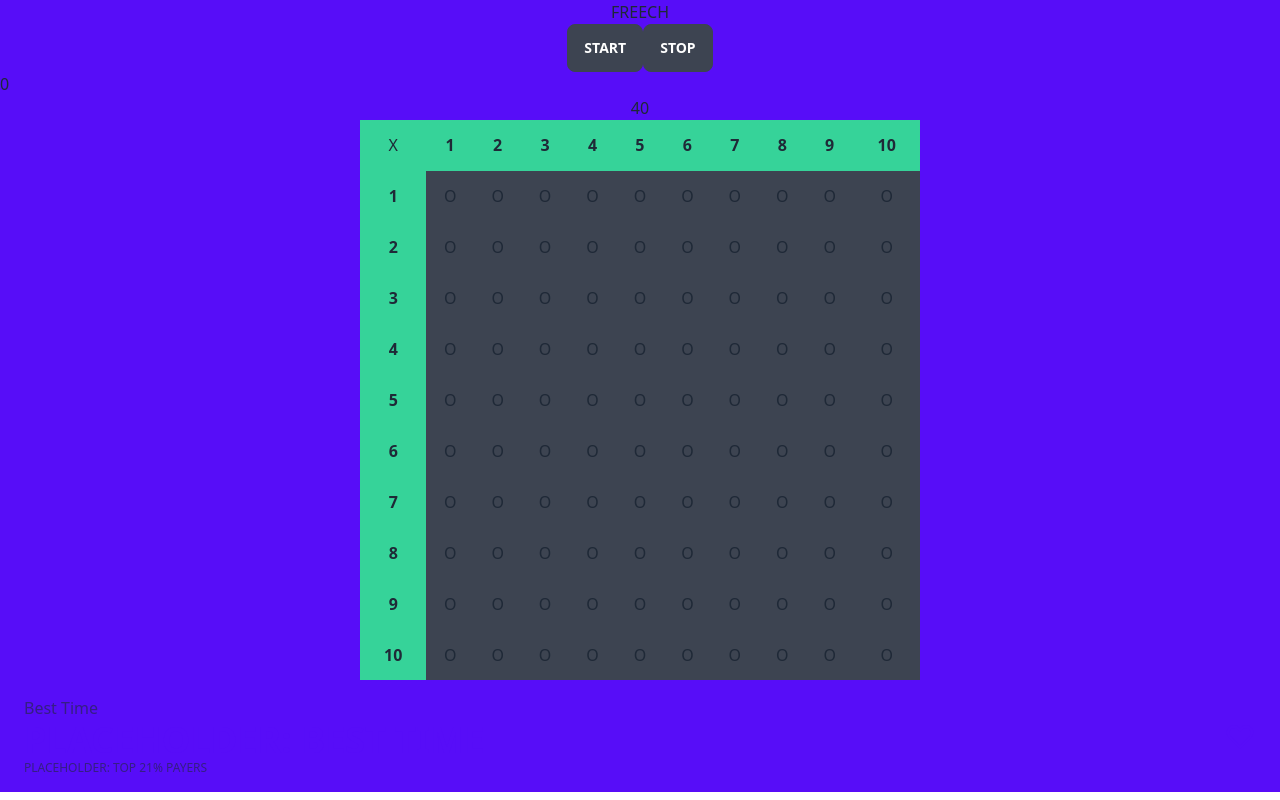
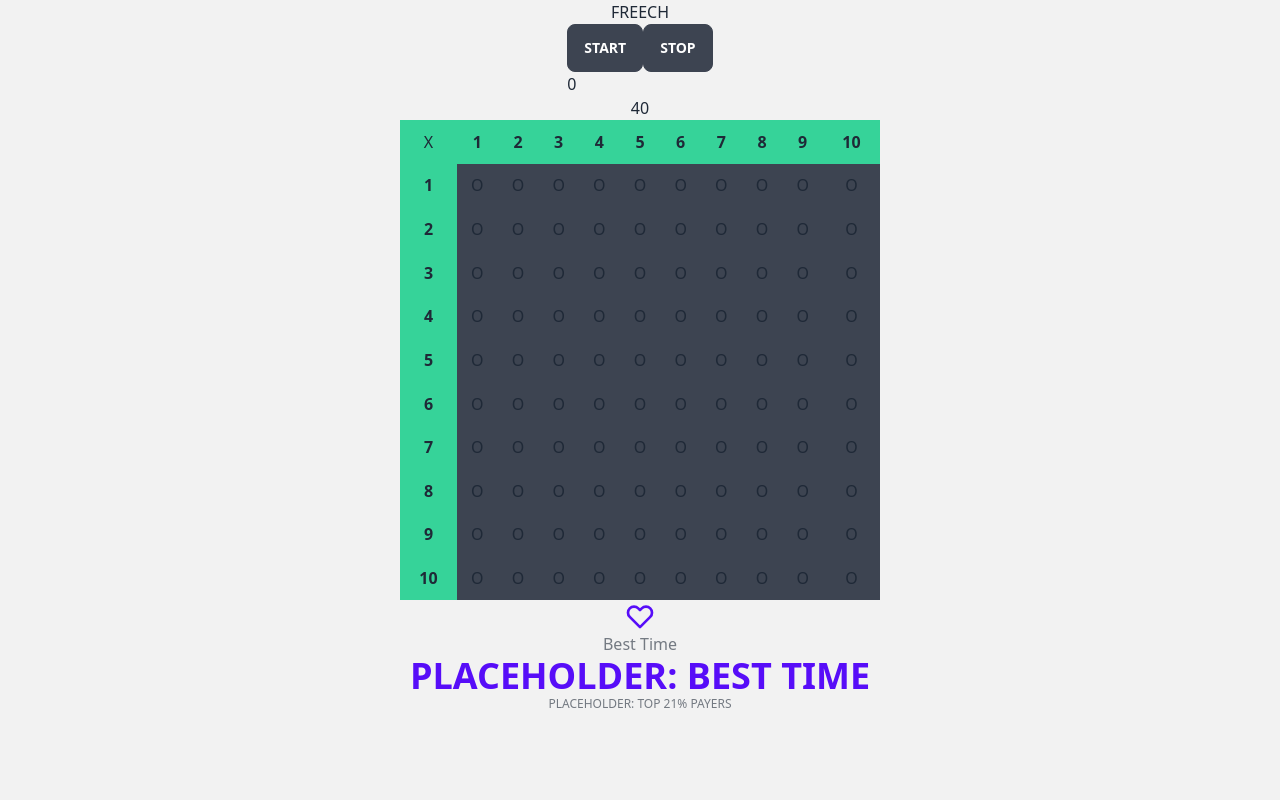
Before and after one commit to fyasla/multab, a SvelteKit app: page / in a window 1280 px wide. Built offline with nearby package versions, Linux system fonts and the light colour scheme.

Commit message:
some centering

```diff
--- a/src/routes/+page.svelte
+++ b/src/routes/+page.svelte
@@ -6,7 +6,7 @@
 </script>
 
 <slot >
-    <div class="flex bg-primary flex-col">
+    <div class="flex h-100vh v-100vw items-center bg-base-200 flex-col">
         <h1 class="hero">FREECH</h1>
         <div class="">
             <Timer/>
--- a/src/routes/BestTime.svelte
+++ b/src/routes/BestTime.svelte
@@ -1,4 +1,4 @@
-<div class="justify-center stat">
+<div class="flex flex-col items-center w-table">
     <div class="stat-figure text-primary">
       <svg xmlns="http://www.w3.org/2000/svg" fill="none" viewBox="0 0 24 24" class="inline-block w-8 h-8 stroke-current"><path stroke-linecap="round" stroke-linejoin="round" stroke-width="2" d="M4.318 6.318a4.5 4.5 0 000 6.364L12 20.364l7.682-7.682a4.5 4.5 0 00-6.364-6.364L12 7.636l-1.318-1.318a4.5 4.5 0 00-6.364 0z"></path></svg>
     </div>
--- a/src/routes/game.svelte
+++ b/src/routes/game.svelte
@@ -15,7 +15,7 @@
     let range_array: number[] = range(start, end);
 </script>
 
-<table class="mx-auto h-[70vh] w-[70vh]">
+<table class="mx-auto h-table w-table">
     {#each range_array as i}
     <tr class="">
         {#each range_array as j}
--- a/tailwind.config.cjs
+++ b/tailwind.config.cjs
@@ -2,7 +2,19 @@
 module.exports = {
   content: ['./src/**/*.{html,js,svelte,ts}'],
   theme: {
-    extend: {},
+    extend: {
+      width: {
+        'table': 'min(60vh, 70vw)',
+        '100vw': '100vw',
+      },
+      height: {
+        'table': 'min(60vh, 70vw)',
+        '100vh': '100vh',
+      },
+      maxWidth: {
+        '100': '100%',
+      },
+    },
   },
   plugins: [require("daisyui")],
 }
```
